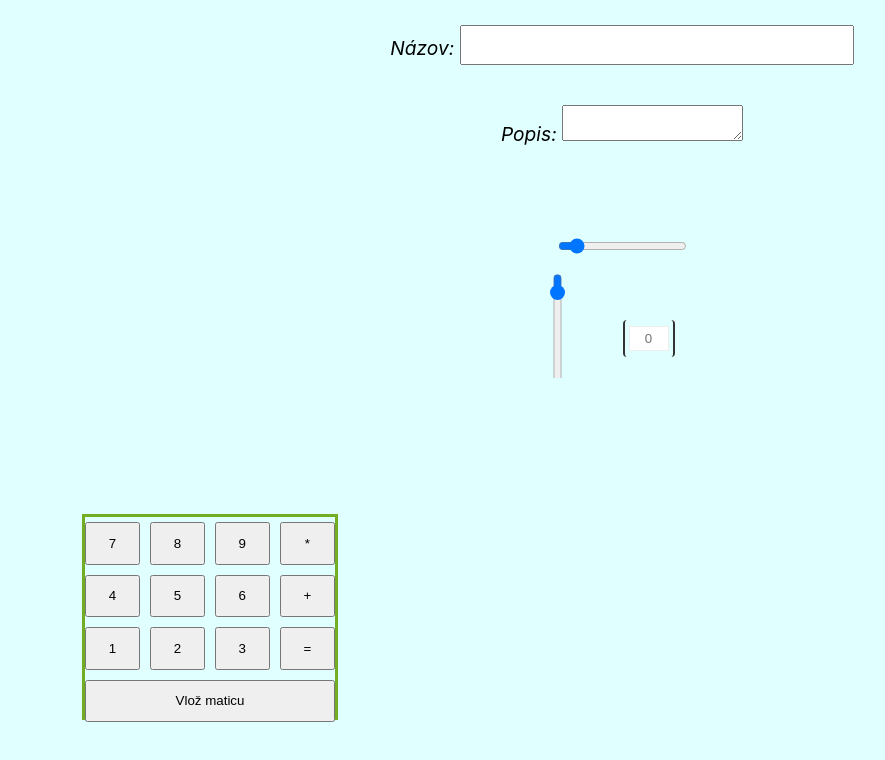
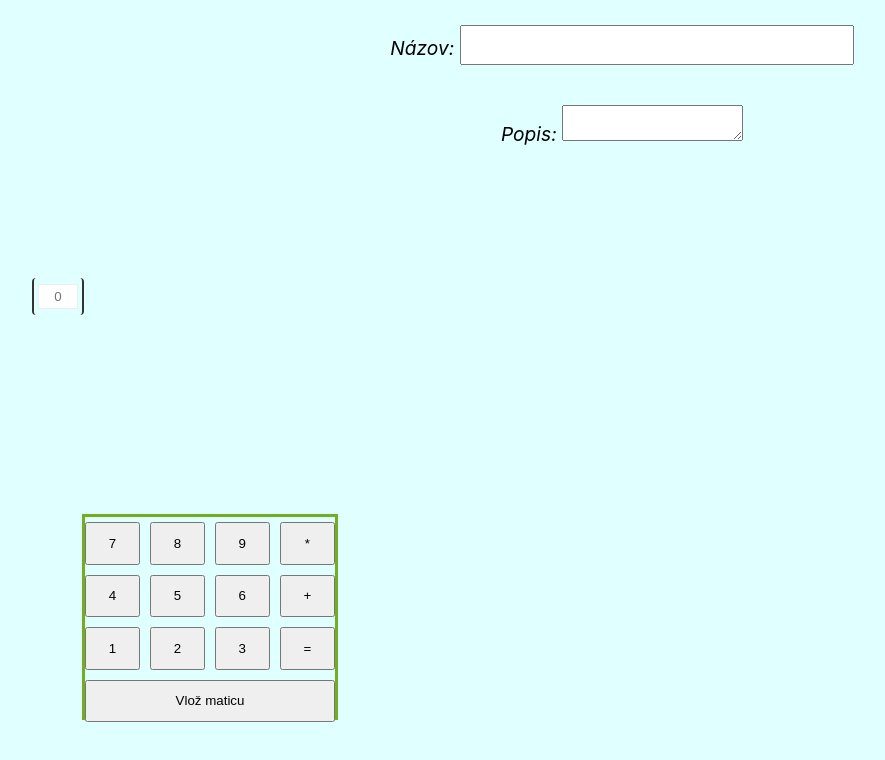
Before and after one commit to pietro13/projektitu5, a React (Create React App) app: page / in a window 1280 px wide. Both pictures are taken after a click on the button "Vlož maticu". Shown: the top 760 px of the page, without its empty margins (18-903 px from the left). Built offline with nearby package versions, Linux system fonts and the light colour scheme.

Commit message:
hotovy frontend z navodu

```diff
--- a/src/Calc.js
+++ b/src/Calc.js
@@ -104,14 +104,17 @@ class Calc extends React.Component{
                 update: 0,
              });
         }
-        console.log(this.state);
     }
 
     set_matrix_active(i)
     {
 
+            console.log(i);
 
        this.state.all[0] = i;
+       this.setState({
+           update: 0
+       })
 
     }
 
@@ -121,34 +124,42 @@ class Calc extends React.Component{
 
     render(){
         const { all } = this.state;
-        //console.log(all);
 
 
 
         return(
             <span  >
-                <div className="matrix-display" >
+                <div className="matrix-display" onChange={() => this.setState({update:0})} >
 
                     {all[3].map((row, i) => (
-                        <span onClick={this.set_matrix_active(i)}> <span><RangeSlider  /></span>
-                        <span key={i} className="matrix-output">
-                            <span style={{ transform: "rotate(90deg)"}}>
-                            <RangeSlider  /></span>
+
+                        <span key={i} onClick={()=>this.set_matrix_active(i)} >
+                            <span className="padding_left align_start">
+                                {(all[0] === i) && <button > copy </button>}
+                                {(all[0] === i) && <RangeSlider key={i} type = {1} matrix={all[3][i]} />}
+                            </span>
+                            <span className="padding_top align_center">
+                                <span  className="align_start">
+                                    {(all[0] === i) && <RangeSlider key={i} type = {2} matrix={all[3][i]} />}
+                                </span>
+
+                                <span  className="matrix-output" >
                                     <Matrix columns={all[3][i]} all={all} />
-                            <span style={{padding: '40px'}}>
-                            {all[4][i] &&
 
 
-                            <input value={all[4][i]} style={{width: 8,border: '1px solid #eee',
-                                display: 'block',
+
+                                <span style={{padding: '20px'}}>
+                                    {all[4][i] &&
+                                    <input  value={all[4][i]}  onClick={(e) => e.stopPropagation()} style={{width: 8,border: '1px solid #eee',
+
                                         margin: '4px 0',
                                         padding: '4px',
                                         textAlign: 'center',
                                     }}/>
-                        }</span>
+                                    }
+                                </span></span>
                             </span>
                         </span>
-
                     ))}
                 </div>
 
--- a/src/Slider.js
+++ b/src/Slider.js
@@ -6,12 +6,12 @@ import React from 'react'
 const genSlideStyle = (value) => {
     return {
         point: {
-            down: `calc(${value * 20}% - ${5 + 3 * value}px)`,
+            left: `calc(${value * 20}% - ${5 + 3 * value}px)`,
         },
 
 
         range: {
-            width: `${value * 20}%`,
+            height: `${value * 20}%`,
         },
     };
 };
@@ -24,31 +24,82 @@ class RangeSlider extends React.Component {
         }
     }
 
+
+
+
     handleChange = (e) => {
-        this.setState({ value: e.target.value });
+
+        if(this.props.type === 1)
+        {
+            if( this.props.matrix.length - 1 < e.target.value )
+            {
+                this.props.matrix.push(['']);
+                console.log((this.props.matrix.length - 1));
+              //  var columns = this.state.columns;
+              //  var newColumn = new Array(this.getHeight());
+             //   for (var i = 0; i < newColumn.length; i++) {
+             //       newColumn[i] = ''
+            //    };
+             //   columns.push(newColumn);
+            }
+            if(this.props.matrix.length - 1 > e.target.value)
+            {
+                //console.log(this.props.matrix.length);
+                //console.log(e.target.value/10+1);
+               this.props.matrix.pop();
+            }
+        }
+        else{
+            if( this.props.matrix[0].length - 1 < e.target.value )
+            {
+                for(var i =0; i<this.props.matrix.length ;i++)
+                    this.props.matrix[i].push(['']);
+                console.log((this.props.matrix.length - 1));
+                //  var columns = this.state.columns;
+                //  var newColumn = new Array(this.getHeight());
+                //   for (var i = 0; i < newColumn.length; i++) {
+                //       newColumn[i] = ''
+                //    };
+                //   columns.push(newColumn);
+            }
+            if(this.props.matrix[0].length - 1 > e.target.value)
+            {
+                //console.log(this.props.matrix.length);
+                //console.log(e.target.value/10+1);
+                for(var i =0; i<this.props.matrix.length ;i++)
+                this.props.matrix[i].pop();
+            }
+        }
+            //value = this.props.matrix[0].length;
     }
 
     render () {
         const slideStyle = genSlideStyle(this.state.value);
+        var value;
+        var styl;
+        if(this.props.type === 1)
+        {
+              value = this.props.matrix.length-1;
+              styl = {};
+        }
+        else {
+            value = this.props.matrix[0].length - 1;
+            styl = {transform: "rotate(90deg)"};
+        }
+        return (
+            <div  >
 
-        return (
-            <div className="range" >
-                <span className="bullet" />
-                <span className="bullet-1" />
-                <span className="bullet-2" />
-                <span className="bullet-3" />
-
-                <span className="range-value" style={slideStyle.range} />
-                <span className="circle" style={slideStyle.point} />
                 <input
                     className="range-slide"
                     name="range"
                     type="range"
                     min="0"
-                    max="10"
-                    value={this.state.value}
+                    max="9"
+                    value={value}
                     step="1"
                     onChange={this.handleChange}
+                    style={styl}
+
                 />
 
             </div>
--- a/src/index.css
+++ b/src/index.css
@@ -24,44 +24,49 @@ code {
 }
 
 .matrix-display{
-
-
-
   padding-top: 90px;
-
+  padding-left: 50px;
   display: flex;
-
   align-items: center;
   overflow-x: auto;
   overflow-y: hidden;
+}
+
+.matrix-display::after
+{
+  content: '';
+  flex: 1;
+}
+
+.padding_left{
+  padding-left: 80px;
+}
 
 
+.align_center{
+  display: flex;
 
+}
+.align_start{
+  display: flex;
+  align-items: self-start;
+}
 
+.padding_top{
+  padding-top: 40px;
 }
 
 .matrix-output{
 
 
-  padding-top: 40px;
-
-
+  align-items: center;
   display: flex;
-
-  align-items: center;
-
-
-
 
 
 }
 
 
-.matrix-display::before,
-.matrix-display::after {
-  content: '';
-  flex: 1;
-}
+
 .marks{
 
 }
--- a/src/react-matrix.js
+++ b/src/react-matrix.js
@@ -95,24 +95,20 @@ class MatrixCell extends React.Component {
 		if(this.props.active) this.focus()
 	}
 
-	onInput(e)
-	{
-		console.log(e);
-	}
+
 
 	render() {
 		var style = this.defaultStyle;
 		if(this.props.active) {style = this.activeStyle;}
 
-			console.log(this.props);
+
 
 
 		return (
 			<input ref="input" type="text" style={style}  value={this.props.value} placeholder="0" readOnly={false}
 				onClick={this.onClick.bind(this)}
 				onKeyUp={this.onKeyUp.bind(this)}
-				onChange={this.onChange.bind(this)}
-				onInput={this.onInput.bind(this)}/>
+				onChange={this.onChange.bind(this)}/>
 		);
 	}
 }
@@ -133,8 +129,8 @@ class Matrix extends React.Component {
 		}
 
 		this.style = {
-			overflow: 'hidden',
-			display: 'inline-block',
+			overflow: 'auto',
+			display: 'inline-flex',
 			borderLeft: '2px solid #333',
 			borderRight: '2px solid #333',
 			padding: '0 2px',
@@ -347,7 +343,7 @@ class Matrix extends React.Component {
 
 		var activeCell = this.state.all[1] * this.getHeight() + this.state.all[2];
 		var currentCell = 0;
-		console.log(this.props.key);
+
 		var columns = this.state.columns.map(function(columnValues, x) {
 			var y = 0;
 			var column = columnValues.map(function(value, y) {
@@ -359,6 +355,7 @@ class Matrix extends React.Component {
 
 			var columnStyle = {
 				float: 'left',
+				overflow: 'auto',
 				padding: '2px'
 			}
 
```
Lines whose indentation alone changed are shown as unchanged.
